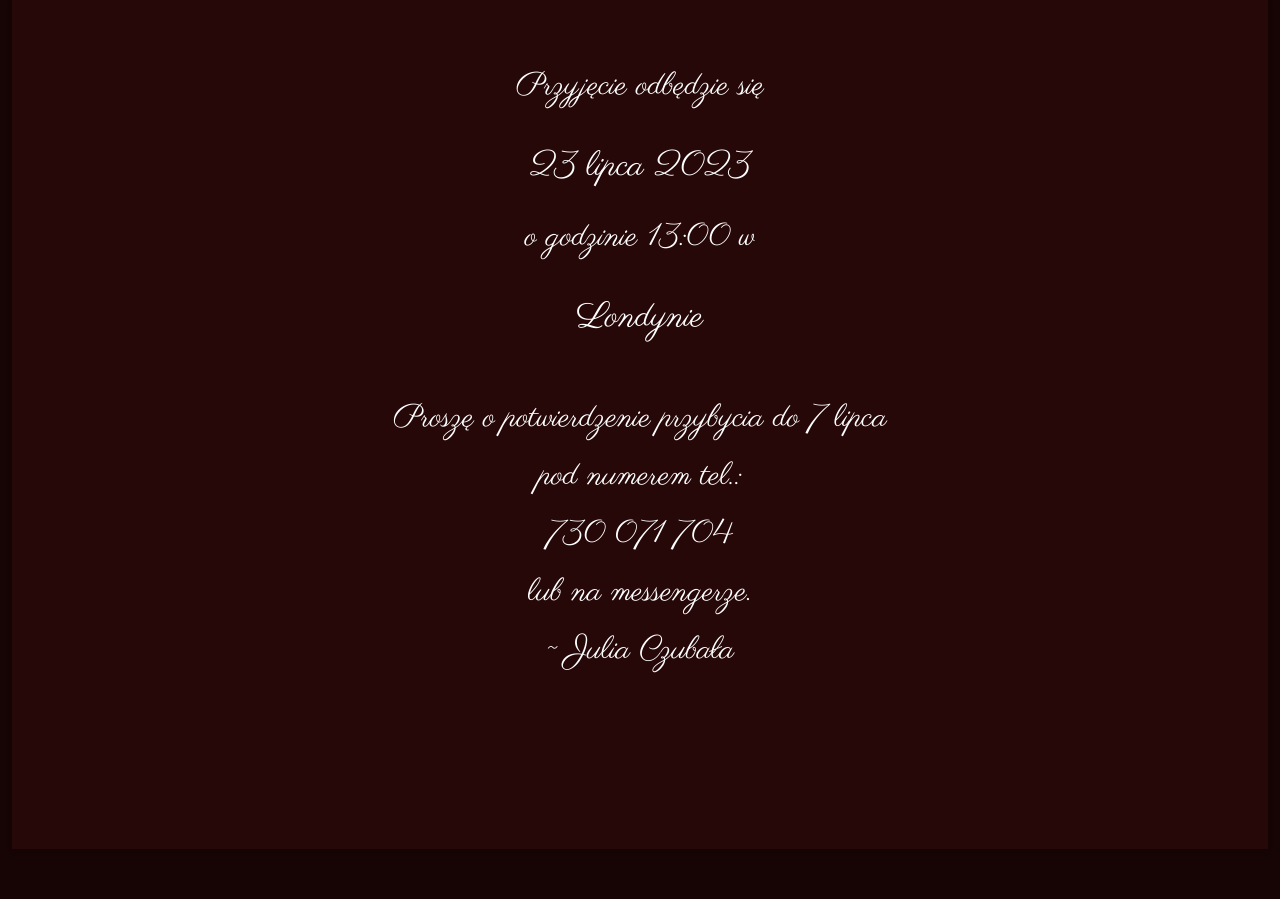
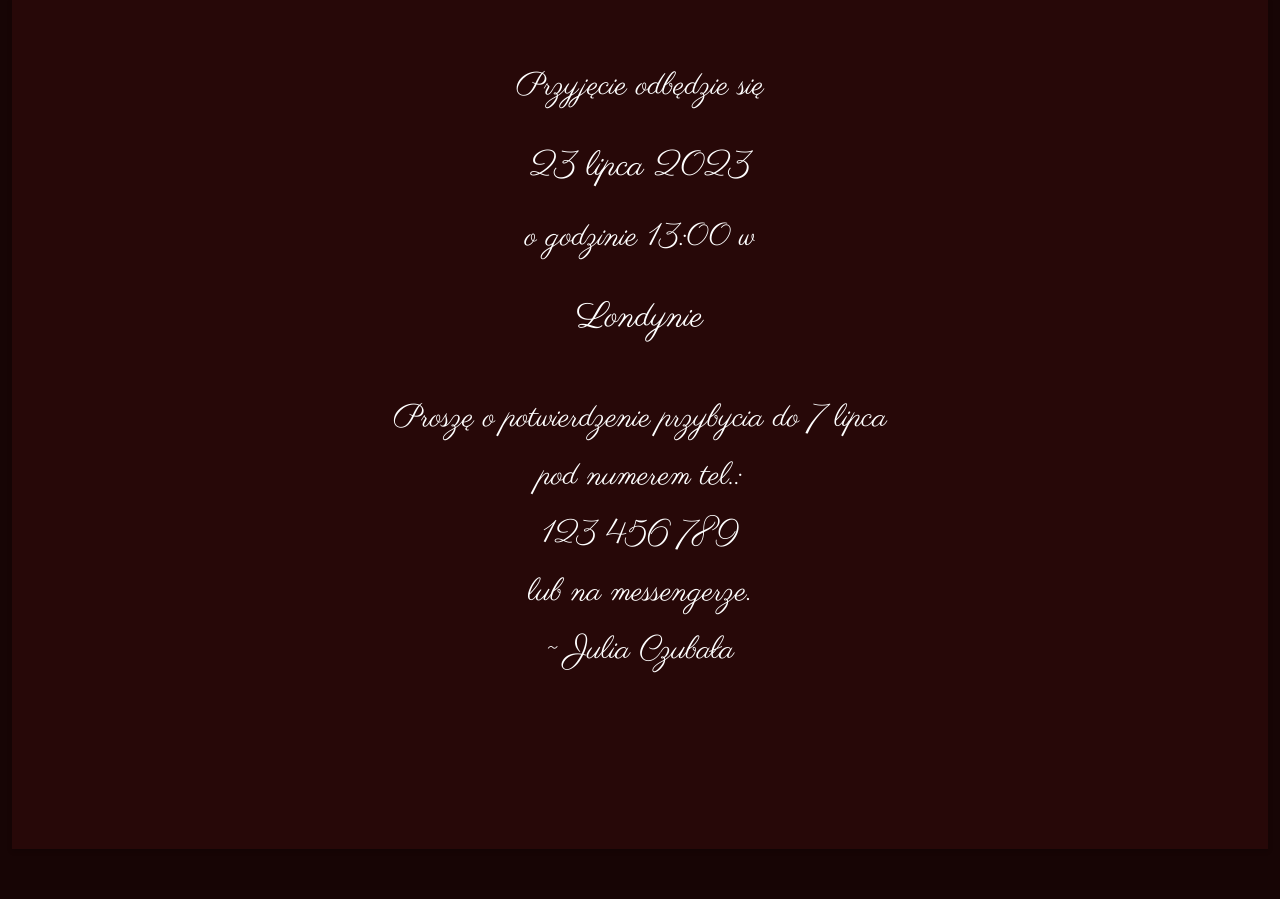
Before and after one commit to Cez02/Cez02.github.io, a PHP site: page /zaproszenia/zaproszenie-babcia.html in a window 1280 px wide. Shown: the part 865-1764 px from the top of the page. Run offline with PHP 8.4, Linux system fonts and the light colour scheme.

Commit message:
adjust padding

```diff
--- a/assets/css/stylezapro.css
+++ b/assets/css/stylezapro.css
@@ -753,7 +753,7 @@ body {
 
   .hero{
     position: absolute;
-    top: 20%;
+    top: 10%;
     width: 100%;
     overflow: hidden;
     background-color: rgb(0, 0, 0, 0.4);
--- a/zaproszenia/zaproszenie-babcia.html
+++ b/zaproszenia/zaproszenie-babcia.html
@@ -80,7 +80,7 @@
                 <span class="title-s" style="font-size:2.2rem; padding-top: 30px;">Londynie</span>
                 <span class="title-s" style="padding-top: 50px;">Proszę o potwierdzenie przybycia do 7 lipca</span>
                 <span class="title-s" style="padding-top: 10px;">pod numerem tel.:</span>
-                <span class="title-s" style="padding-top: 10px;">730 071 704</span>
+                <span class="title-s" style="padding-top: 10px;">123 456 789</span>
                 <span class="title-s" style="padding-top: 10px;">lub na messengerze.</span>
 
                 <br />
```
